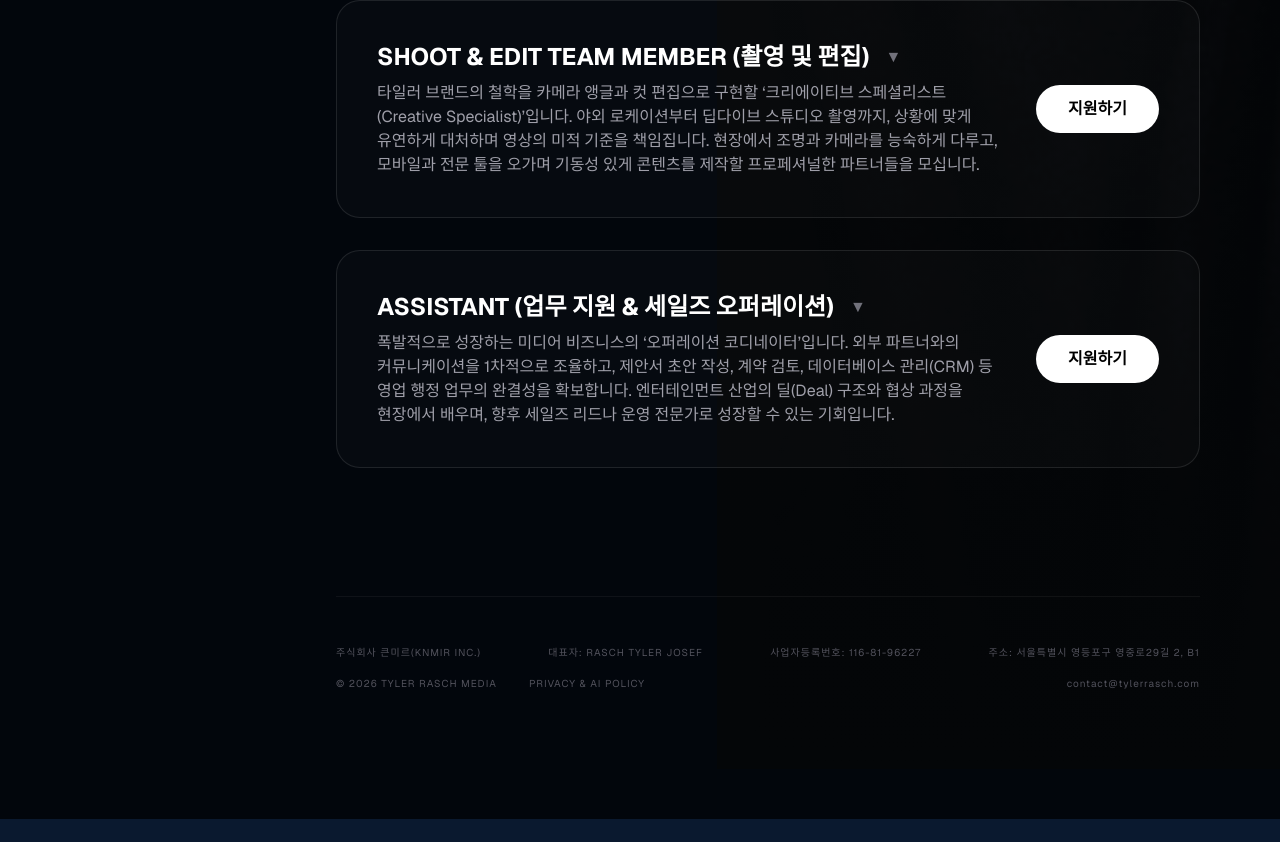
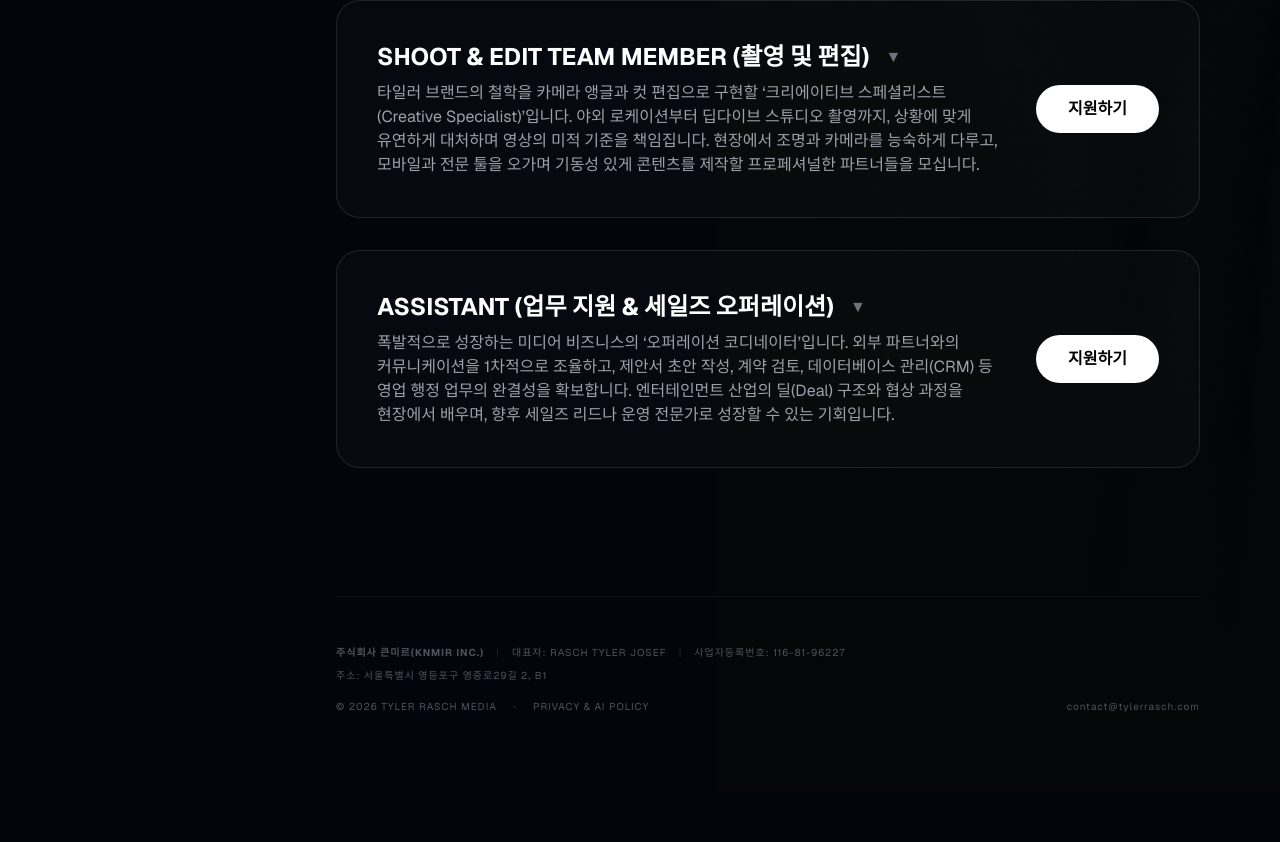
Before and after one commit to tyler-team/tyler-rasch-media, a Next.js app: page /careers in a window 1280 px wide. Shown: the part 2549-3391 px from the top of the page. Before the commit the page ends 3368 px from the top, so only its background shows below. Built offline with nearby package versions, Linux system fonts and the light colour scheme.

Commit message:
style: redesign footer layout to be elegant, grouped, and discreet

```diff
--- a/src/app/page.tsx
+++ b/src/app/page.tsx
@@ -1969,19 +1969,24 @@
 
                 <TypeformEmbed />
 
-                <div className="mt-24 pt-12 border-t border-white/5 flex flex-col gap-4 text-[10px] text-zinc-600 uppercase tracking-widest break-keep">
-                  <div className="flex flex-col md:flex-row justify-between items-start md:items-center gap-y-2">
-                    <span>주식회사 큰미르(Knmir Inc.)</span>
+                <div className="mt-24 pt-12 border-t border-white/5 text-[10px] text-zinc-600 uppercase tracking-widest break-keep">
+                  <div className="flex flex-col md:flex-row justify-between items-start md:items-end gap-8">
+                    <div className="flex flex-col gap-2">
+                      <div className="flex flex-col md:flex-row md:items-center gap-1 md:gap-3">
+                        <span className="font-bold">주식회사 큰미르(Knmir Inc.)</span>
+                        <span className="hidden md:inline text-zinc-800">|</span>
                         <span>대표자: RASCH TYLER JOSEF</span>
+                        <span className="hidden md:inline text-zinc-800">|</span>
                         <span>사업자등록번호: 116-81-96227</span>
-                    <span>주소: 서울특별시 영등포구 영중로29길 2, B1</span>
-                  </div>
-                  <div className="flex justify-between items-center gap-4 flex-wrap text-[10px] text-zinc-600 uppercase tracking-widest">
-                    <div className="flex items-center gap-4 md:gap-8">
+                      </div>
+                      <div>주소: 서울특별시 영등포구 영중로29길 2, B1</div>
+                      <div className="flex flex-wrap items-center gap-4 mt-2">
                         <span>© 2026 Tyler Rasch Media</span>
+                        <span className="text-zinc-800">•</span>
                         <a href="/policy" className="hover:text-white transition-colors">Privacy & AI Policy</a>
                       </div>
-                    <a href="mailto:contact@tylerrasch.com" className="hover:text-white transition-colors">contact@tylerrasch.com</a>
+                    </div>
+                    <a href="mailto:contact@tylerrasch.com" className="hover:text-white transition-colors lowercase">contact@tylerrasch.com</a>
                   </div>
                 </div>
               </div>
@@ -2082,17 +2087,22 @@
                   ))}
                 </div>
 
-                <div className="mt-32 pt-12 border-t border-white/5 flex flex-col gap-4 text-[10px] text-zinc-600 uppercase tracking-widest break-keep">
-                  <div className="flex flex-col md:flex-row justify-between items-start md:items-center gap-y-2">
-                    <span>주식회사 큰미르(Knmir Inc.)</span>
+                <div className="mt-32 pt-12 border-t border-white/5 text-[10px] text-zinc-600 uppercase tracking-widest break-keep">
+                  <div className="flex flex-col md:flex-row justify-between items-start md:items-end gap-8">
+                    <div className="flex flex-col gap-2">
+                      <div className="flex flex-col md:flex-row md:items-center gap-1 md:gap-3">
+                        <span className="font-bold">주식회사 큰미르(Knmir Inc.)</span>
+                        <span className="hidden md:inline text-zinc-800">|</span>
                         <span>대표자: RASCH TYLER JOSEF</span>
+                        <span className="hidden md:inline text-zinc-800">|</span>
                         <span>사업자등록번호: 116-81-96227</span>
-                    <span>주소: 서울특별시 영등포구 영중로29길 2, B1</span>
-                  </div>
-                  <div className="flex justify-between items-center text-[10px] text-zinc-600 uppercase tracking-widest gap-4 flex-wrap">
-                    <div className="flex items-center gap-4 md:gap-8">
+                      </div>
+                      <div>주소: 서울특별시 영등포구 영중로29길 2, B1</div>
+                      <div className="flex flex-wrap items-center gap-4 mt-2">
                         <span>© 2026 Tyler Rasch Media</span>
+                        <span className="text-zinc-800">•</span>
                         <a href="/policy" className="hover:text-white transition-colors">Privacy & AI Policy</a>
+                      </div>
                     </div>
                     <a href="mailto:contact@tylerrasch.com" className="hover:text-white transition-colors lowercase">contact@tylerrasch.com</a>
                   </div>
```
Lines whose indentation alone changed are shown as unchanged.
